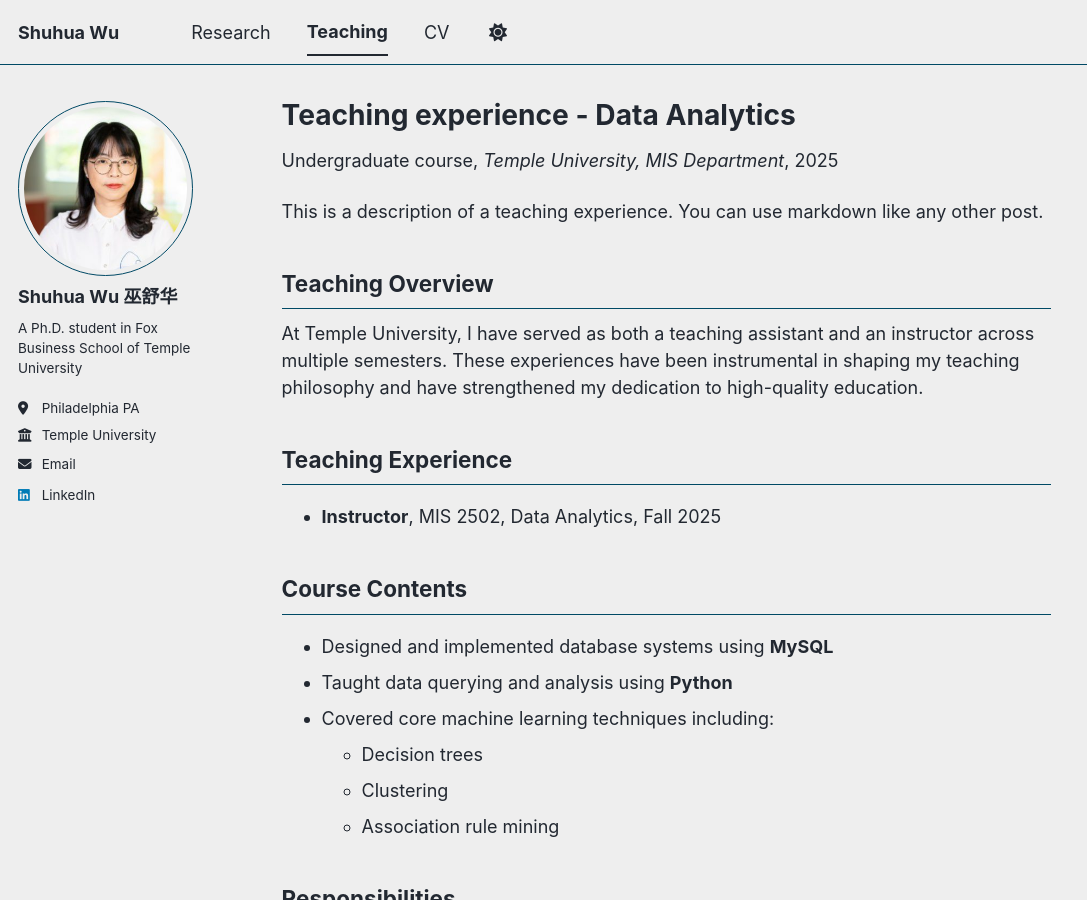
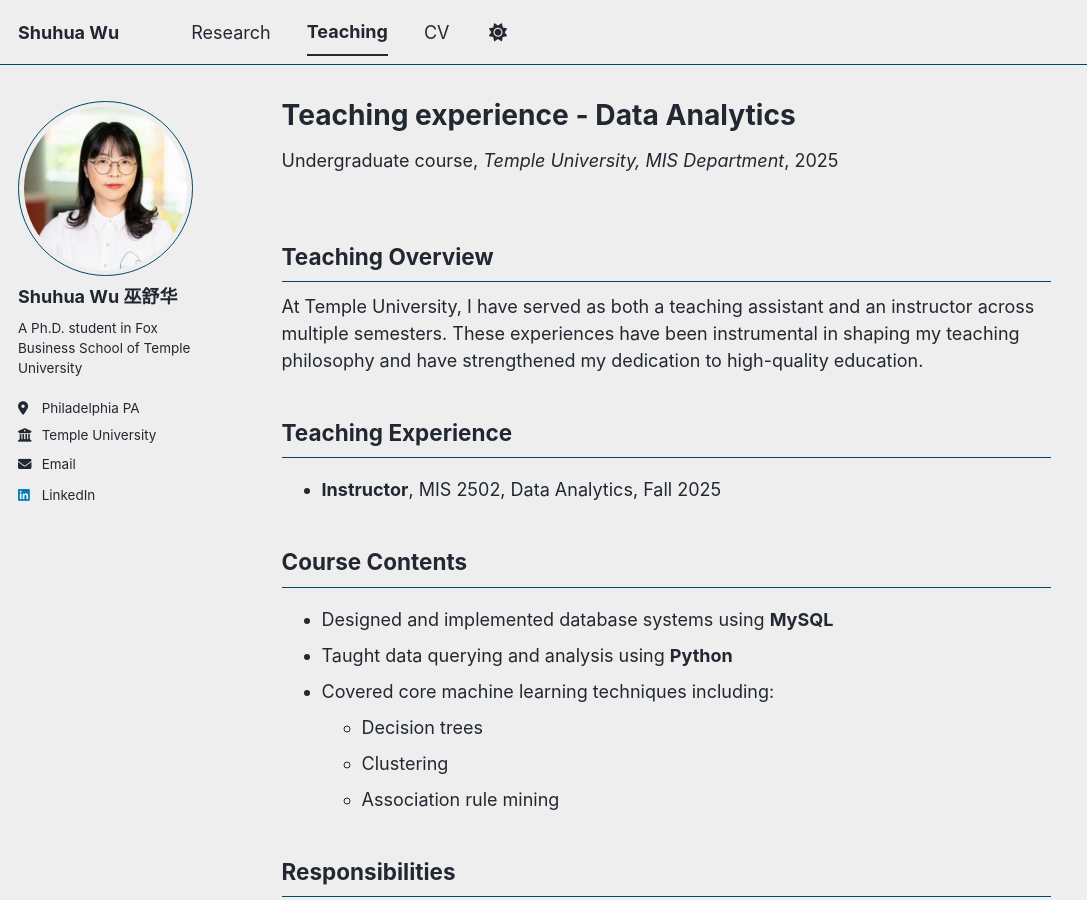
Before and after one commit to shuhuawu7/w, a Jekyll site: the page built from _teaching/2014-spring-teaching-1.md, in a window 1280 px wide and 900 px high. Shown: the whole window, without its empty margins (0-1087 px from the left). Built offline with Jekyll 4.4.1, drawn with Linux system fonts in a browser that asks for light colours; a script bundle is joined from its source files by our own code; library files that are not in the unit come from our copies.

Commit message:
Update 2014-spring-teaching-1.md

```diff
--- a/_teaching/2014-spring-teaching-1.md
+++ b/_teaching/2014-spring-teaching-1.md
@@ -8,7 +8,6 @@
 location: "Philadelphia, PA"
 ---
 
-This is a description of a teaching experience. You can use markdown like any other post.
 
 ## **Teaching Overview**
 At Temple University, I have served as both a teaching assistant and an instructor across multiple semesters. These experiences have been instrumental in shaping my teaching philosophy and have strengthened my dedication to high-quality education.
```
